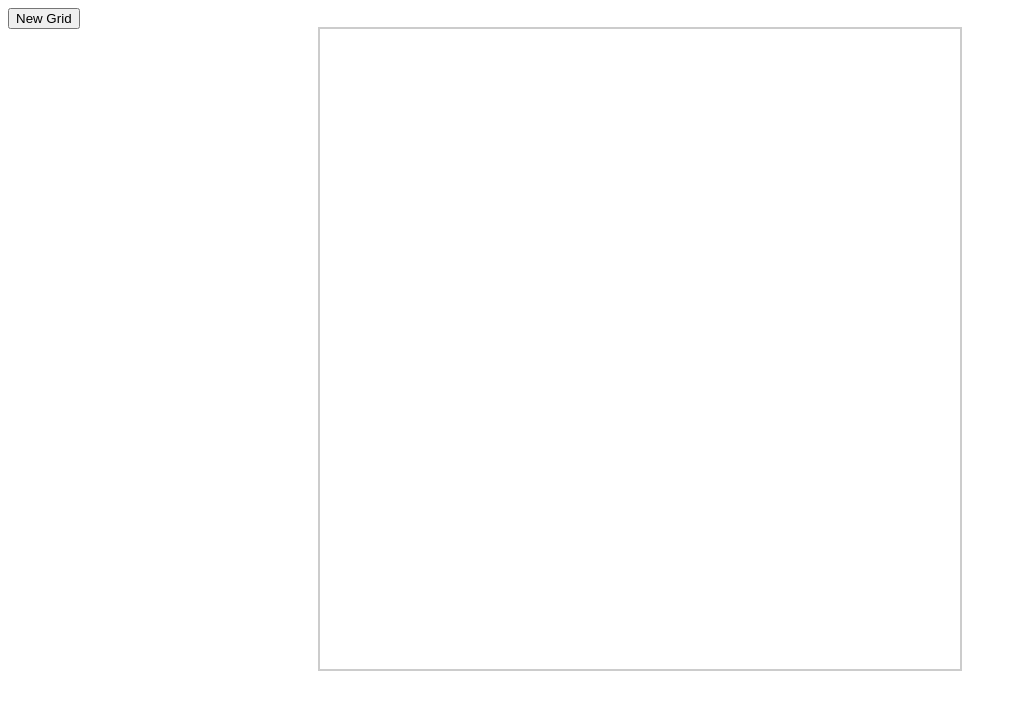
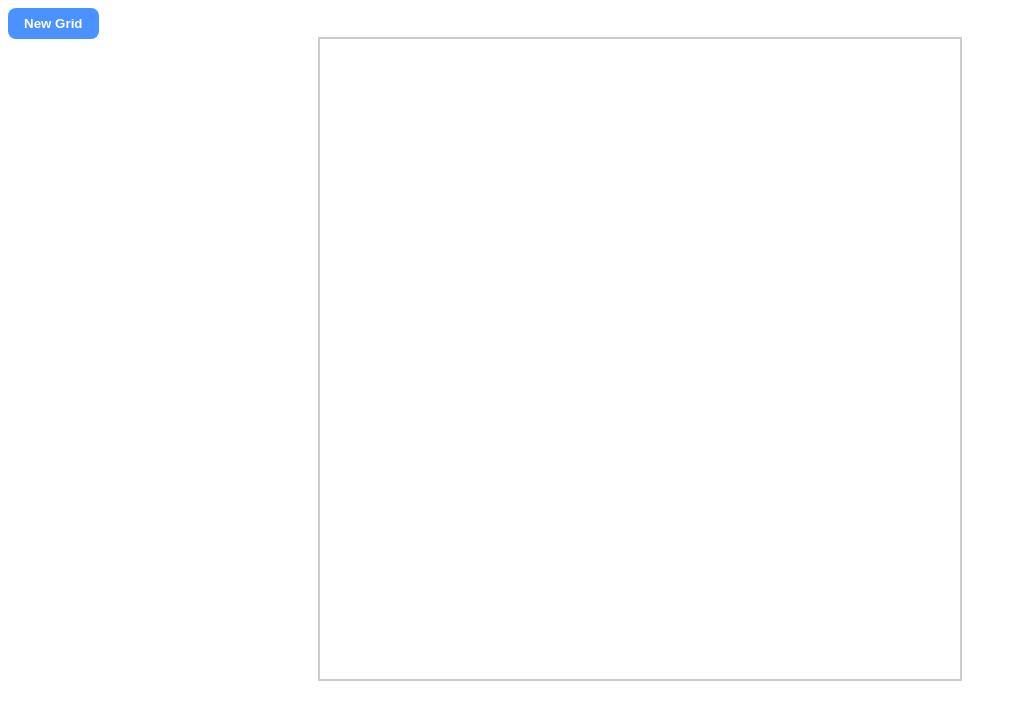
Before and after one commit to jsmith-code/etch-a-sketch-top, a plain HTML site: page index.html in a window 1280 px wide. Shown: the whole page, without its empty margins (0-1017 px from the left). Drawn offline with Linux system fonts and the light colour scheme.

Commit message:
Style add grid button

```diff
--- a/styles.css
+++ b/styles.css
@@ -5,6 +5,20 @@
     display: flex;
     flex-direction: column;
     margin: 0 auto;
+}
+
+#new-grid-btn {
+    padding: 8px 16px;
+    background-color: #4a92ff;
+    color: #ffffff;
+    font-weight: 700;
+    border: none;
+    border-radius: 8px;
+}
+
+#new-grid-btn:hover {
+    cursor: pointer;
+    background-color: #4e8ce7;
 }
 
 .pixel-row {
```
